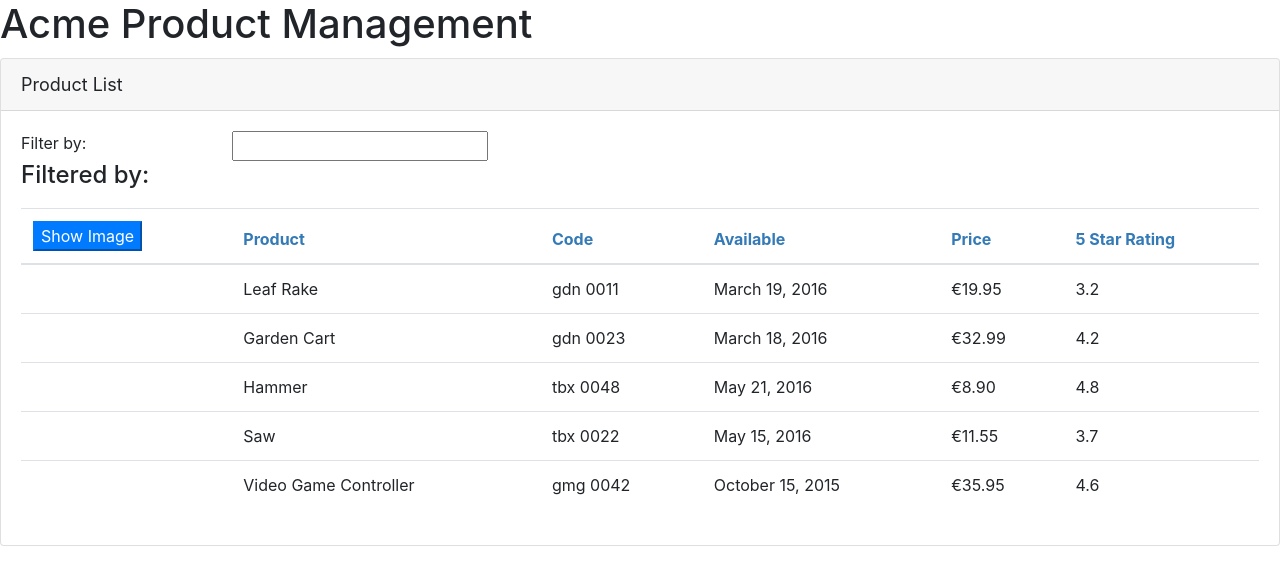
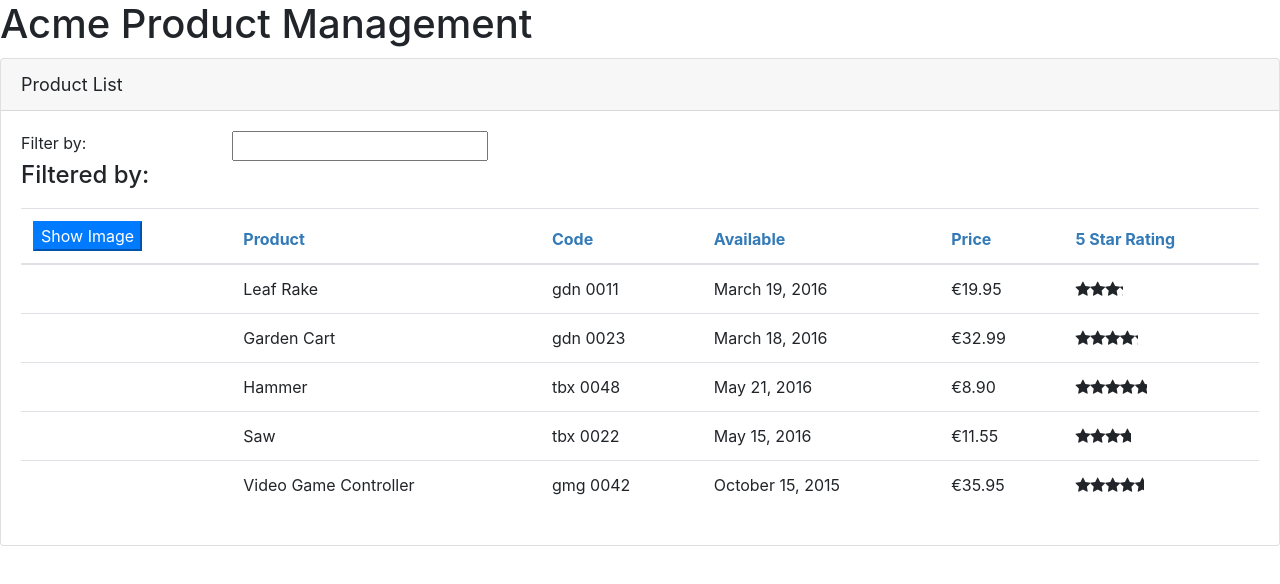
Before and after one commit to dsergiu77/ProductListApp-Angular, an Angular app: page / in a window 1280 px wide. Shown: the top 584 px of the page. Built offline with nearby package versions, Linux system fonts and the light colour scheme.

Commit message:
create a star component (nested component)

```diff
--- a/src/app/app.module.ts
+++ b/src/app/app.module.ts
@@ -5,12 +5,14 @@
 import { AppComponent } from './app.component';
 import { ProductListComponent } from './products/product-list.component';
 import { ConvertToSpacesPipe } from './shared/convert-to-spaces.pipe';
+import { StarComponent } from './shared/star.component';
 
 @NgModule({
   declarations: [
     AppComponent,
     ProductListComponent,
-    ConvertToSpacesPipe
+    ConvertToSpacesPipe,
+    StarComponent
   ],
   imports: [
     BrowserModule,
--- a/src/app/products/product-list.component.html
+++ b/src/app/products/product-list.component.html
@@ -41,7 +41,11 @@
                         <td>{{product.productCode | lowercase | convertToSpaces:"-"}}</td>
                         <td>{{product.releaseDate}}</td>
                         <td>{{product.price | currency:"EUR":"symbol":"1.2-2"}}</td>
-                        <td>{{product.starRating}}</td>
+                        <td><pm-star
+                                [rating]='product.starRating'
+                                (ratingClicked)='onRatingClicked($event)'>
+                            </pm-star>
+                        </td>
                     </tr>
                 </tbody>
             </table>
--- a/src/app/products/product-list.component.ts
+++ b/src/app/products/product-list.component.ts
@@ -31,6 +31,11 @@
       return this.products.filter(
         (p: Product) => p.productName.toLocaleLowerCase().indexOf(filterBy) !== -1
       );
+    }
+
+    onRatingClicked(message: string): void {
+      this.pageTitle = 'Product List: ' + message;
+      console.log(message);
     }
 
     constructor() {
--- a/src/app/shared/star.component.html
+++ b/src/app/shared/star.component.html
@@ -1,6 +1,7 @@
 <div class="crop"
      [style.width.px]="starWidth"
-     [title]="rating">
+     [title]="rating"
+     (click)='onClick()'>
   <div style="width: 75px">
     <span class="fa fa-star"></span>
     <span class="fa fa-star"></span>
--- /dev/null
+++ b/src/app/shared/star.component.ts
@@ -0,0 +1,20 @@
+import { Component, OnChanges, Input, Output, EventEmitter } from '@angular/core';
+
+@Component({
+    selector: 'pm-star',
+    templateUrl: './star.component.html',
+    styleUrls: ['./star.component.css']
+})
+export class StarComponent implements OnChanges {
+    @Input() rating: number;
+    starWidth: number;
+    @Output() ratingClicked: EventEmitter<string> = new EventEmitter<string>();
+
+    ngOnChanges(): void {
+        this.starWidth = this.rating * 75 / 5;
+    }
+
+    onClick() {
+        this.ratingClicked.emit(`The rating ${this.rating} was clicked`);
+    }
+}
```
